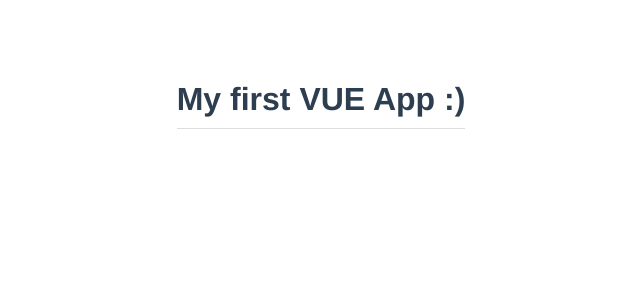
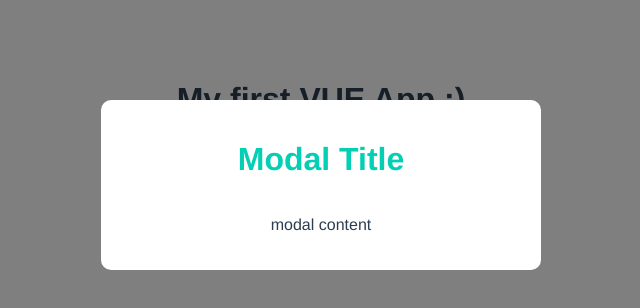
Before and after one commit to JacekCzajkowski/modal_project, a Vue app: page / in a window 1280 px wide. Shown: the top 308 px of the page, without its empty margins (319-959 px from the left). Built offline with nearby package versions, Linux system fonts and the light colour scheme.

Commit message:
VUE App update

```diff
--- a/src/App.vue
+++ b/src/App.vue
@@ -1,10 +1,14 @@
 <template>
   <h1>{{ title }}</h1>
+  <Modal />
 </template>
 
 <script>
+import Modal from './components/Modal.vue'
+
 export default {
   name: 'App',
+  components: { Modal },
   data() {
     return {
       title: 'My first VUE App :)'
--- /dev/null
+++ b/src/assets/global.css
@@ -0,0 +1,6 @@
+body {
+  margin: 0;
+}
+p {
+  font-style: italic;
+}
--- /dev/null
+++ b/src/components/Modal.vue
@@ -0,0 +1,33 @@
+<template>
+  <div class="backdrop">
+    <div class="modal">
+      <h1>Modal Title</h1>
+      <p>modal content</p>
+    </div>
+  </div>
+</template>
+
+<style>
+  .modal {
+    width: 400px;
+    padding: 20px;
+    margin: 100px auto;
+    background: white;
+    border-radius: 10px;
+  }
+  .backdrop {
+    top: 0;
+    position: fixed;
+    background: rgba(0, 0, 0, 0.5);
+    width: 100%;
+    height: 100%;
+  }
+  .modal h1 {
+    color: #03cfb4;
+    border: none;
+    padding: 0;
+  }
+  .modal p {
+    font-style: normal;
+  }
+</style>
--- a/src/main.js
+++ b/src/main.js
@@ -1,4 +1,5 @@
 import { createApp } from 'vue'
 import App from './App.vue'
+import './assets/global.css'
 
 createApp(App).mount('#app')
```
Also changed, not shown: src/components/HelloWorld.vue (deleted, +0 -57 lines).
